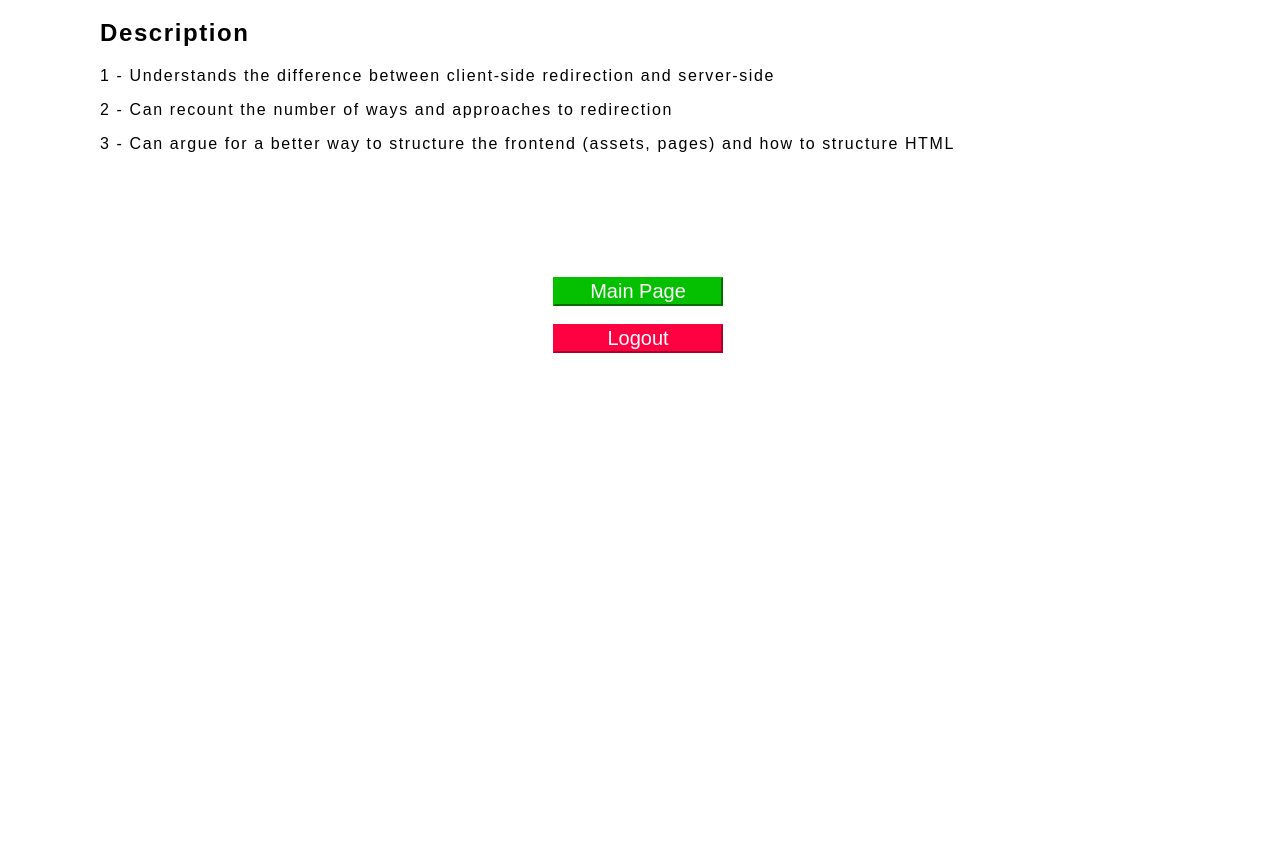
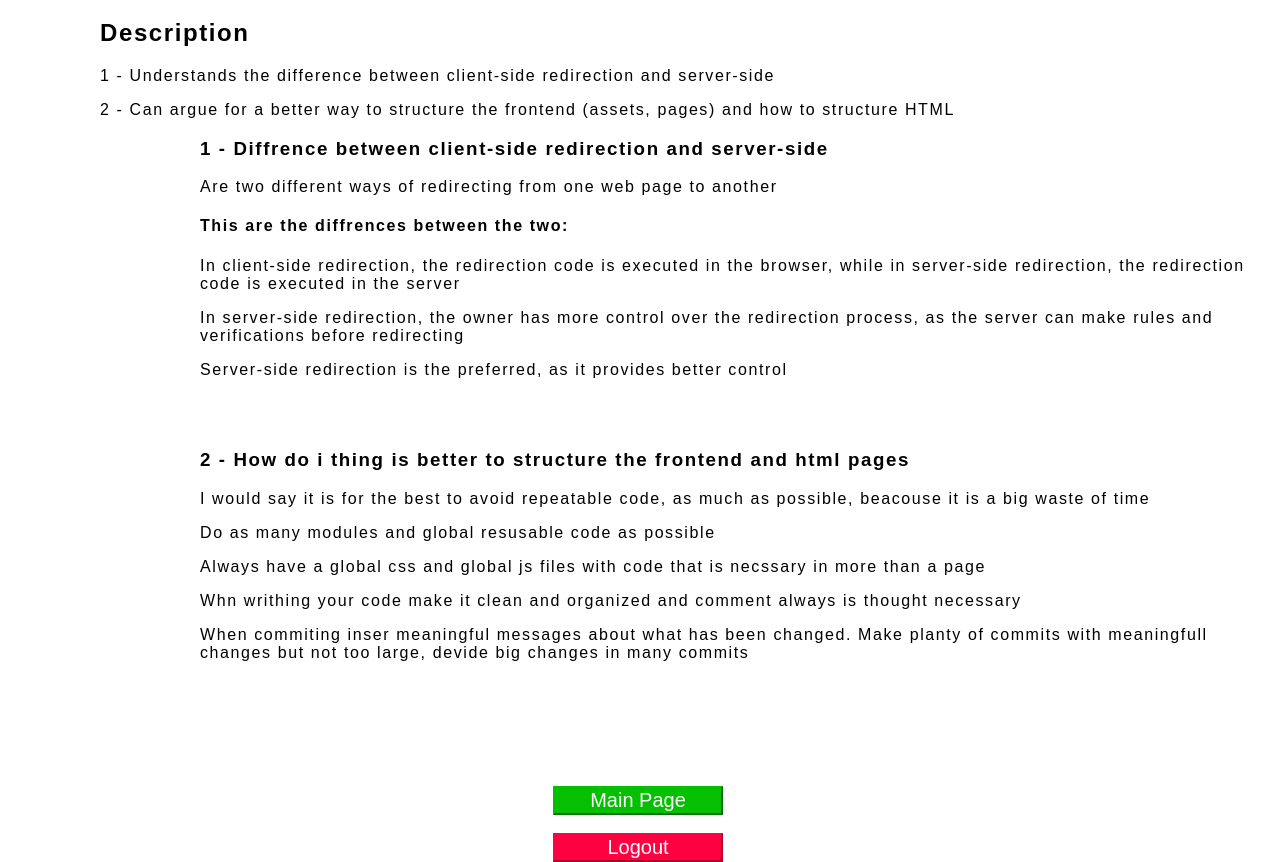
Before and after one commit to mada0245/nodeJsMandatory1, a website: page public/frontEnd/html/lesson6Page.html in a window 1280 px wide. Shown: the part 61-923 px from the top of the page. Before the commit the page ends 800 px from the top, so only its background shows below. Drawn offline with Linux system fonts and the light colour scheme.

Commit message:
finished lesson 6

```diff
--- a/public/frontEnd/html/lesson6Page.html
+++ b/public/frontEnd/html/lesson6Page.html
@@ -14,13 +14,24 @@
     <div class = "description text" id = "description6">
         <h2 >Description</h2>
         <p>1 - Understands the difference between client-side redirection and server-side</p>
-        <p>2 - Can recount the number of ways and approaches to redirection</p>
-        <p>3 - Can argue for a better way to structure the frontend (assets, pages) and how to structure HTML</p>
+        <p>2 - Can argue for a better way to structure the frontend (assets, pages) and how to structure HTML</p>
 
     </div>
     <div class = "WhatDidWeLearn text text2" id = "LearningTopics6">
-
-
+        <h3>1 - Diffrence between client-side redirection and server-side</h3>
+        <p>Are two different ways of redirecting from one web page to another</p>
+        <h4>This are the diffrences between the two: </h4>
+        <p>In client-side redirection, the redirection code is executed in the browser, while in server-side redirection, the redirection code is executed in the server</p>
+        <p>In server-side redirection, the owner has more control over the redirection process, as the server can make rules and verifications before redirecting</p>
+        <p>Server-side redirection is the preferred, as it provides better control</p>
+        <br>
+        <br>
+        <h3>2 - How do i thing is better to structure the frontend and html pages</h3>
+        <p>I would say it is for the best to avoid repeatable code, as much as possible, beacouse it is a big waste of time</p>
+        <p>Do as many modules and global resusable code as possible</p>
+        <p>Always have a global css and global js files with code that is necssary in more than a page</p>
+        <p>Whn writhing your code make it clean and organized and comment always is thought necessary</p>
+        <p>When commiting inser meaningful messages about what has been changed. Make planty of commits with meaningfull changes but not too large, devide big changes in many commits </p>
 
         <br>
         <br>
```
